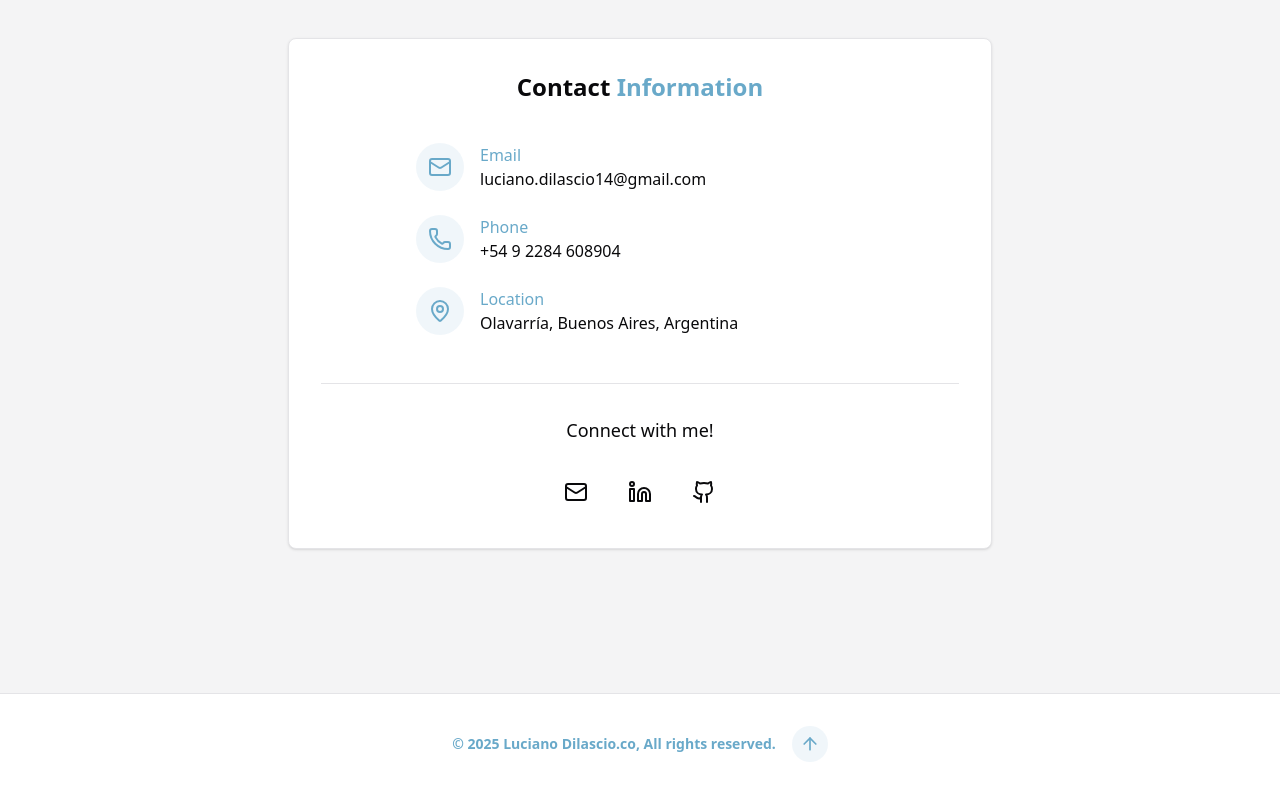
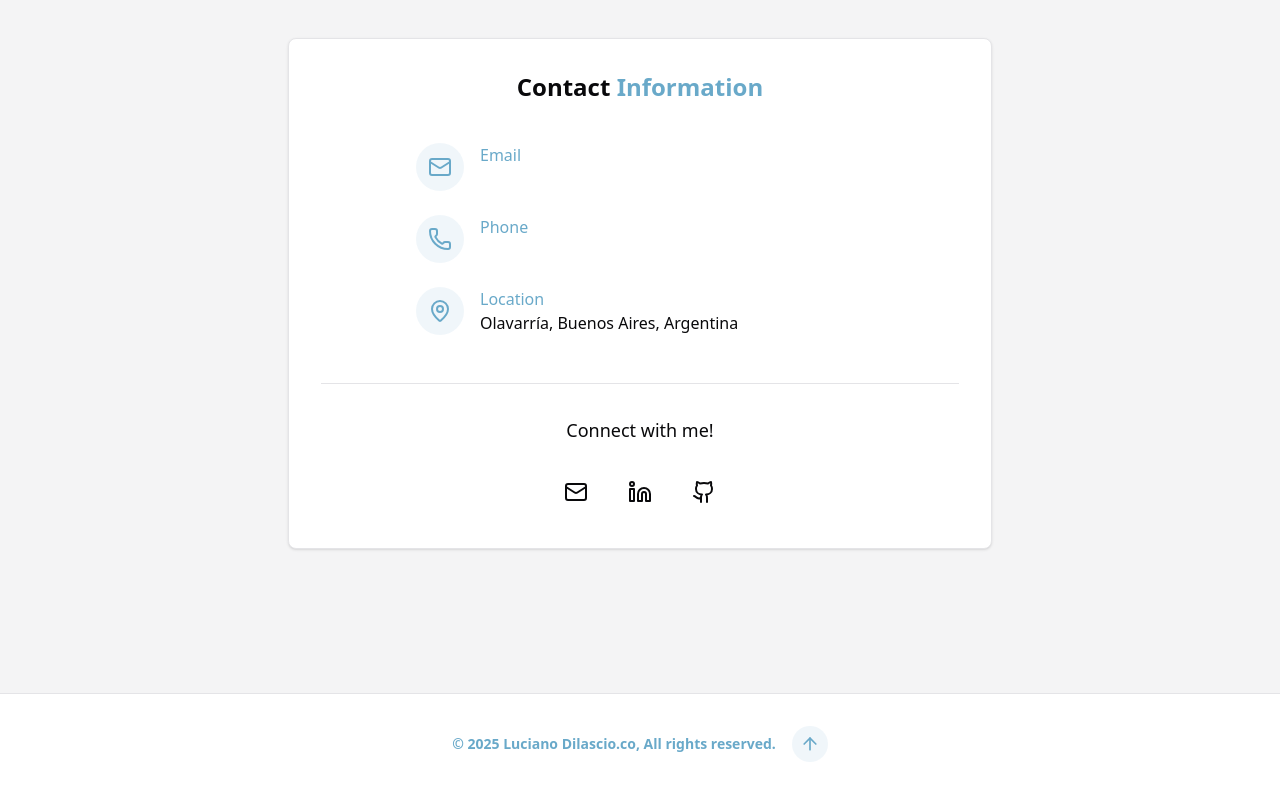
Before and after one commit to lucianodilascio/portfolio, a React (Vite) app: page / in a window 1280 px wide. Shown: the part 4531-5331 px from the top of the page. Built offline with nearby package versions, Linux system fonts and the light colour scheme.

Commit message:
Security updated

```diff
--- a/package.json
+++ b/package.json
@@ -15,10 +15,10 @@
     "class-variance-authority": "^0.7.1",
     "clsx": "^2.1.1",
     "lucide-react": "^0.555.0",
-    "react": "^19.2.0",
-    "react-dom": "^19.2.0",
+    "react": "^19.2.2",
+    "react-dom": "^19.2.2",
     "react-icons": "^5.5.0",
-    "react-router-dom": "^7.9.6",
+    "react-router-dom": "^7.11.0",
     "tailwind-merge": "^3.4.0",
     "tailwindcss": "^4.1.17"
   },
--- a/src/components/ContactSection.jsx
+++ b/src/components/ContactSection.jsx
@@ -3,7 +3,8 @@ import { Mail, Phone, MapPin, Linkedin, Instagram, Github } from "lucide-react";
 export const ContactSection = () => {
 
     // DATOS DE CONTACTO
-    const email = "luciano.dilascio14@gmail.com";
+    const email = import.meta.env.VITE_CONTACT_EMAIL;
+    const phone = import.meta.env.VITE_CONTACT_PHONE;
     const subject = "I would like to connect from <name>";
     const body = "I came across your portfolio and would like to connect.";
 
@@ -43,7 +44,7 @@ export const ContactSection = () => {
                                     <h4 className="font-medium text-primary text-glow">Email</h4>
                                     {/* Aquí usamos el gmailUrl para asegurar que abra Gmail */}
                                     <a href={gmailUrl} target="_blank" rel="noopener noreferrer" className="text-muted-foreground hover:text-primary transition-colors break-all">
-                                        luciano.dilascio14@gmail.com
+                                        {email}
                                     </a>
                                 </div>
                             </div>
@@ -55,8 +56,8 @@ export const ContactSection = () => {
                                 </div>
                                 <div className="text-left">
                                     <h4 className="font-medium text-primary text-glow">Phone</h4>
-                                    <a href="tel:+5492284608904" className="text-muted-foreground hover:text-primary transition-colors">
-                                        +54 9 2284 608904
+                                    <a href={`tel:${phone}`} className="text-muted-foreground hover:text-primary transition-colors">
+                                        {phone}
                                     </a>
                                 </div>
                             </div>
```
Also changed, not shown: 2 other files (tests, documents, lock files or other folders).
